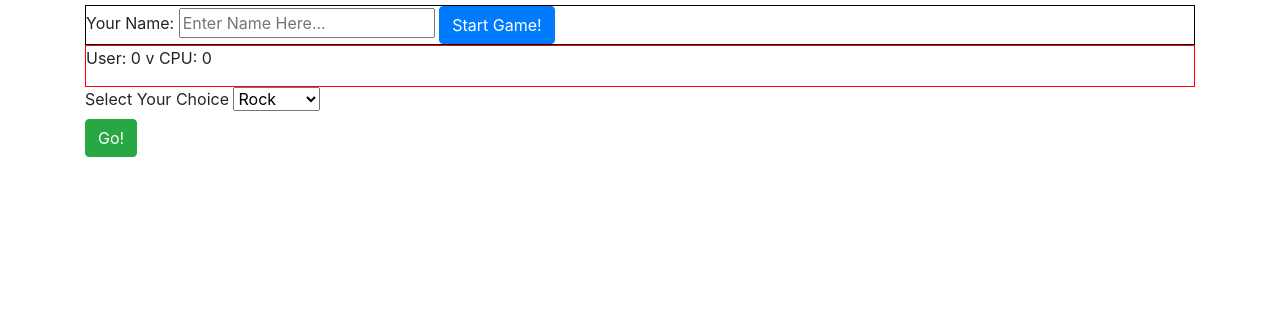
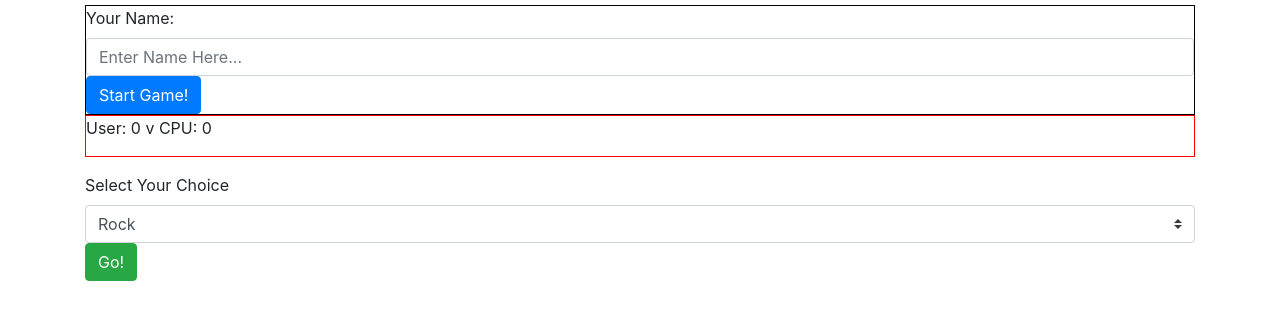
Before and after one commit to it3049c-fall22-henderson/rock-paper-scissors-jheasley02, a website: page index.html in a window 1280 px wide. Shown: the part 51-370 px from the top of the page. Drawn offline with nearby package versions, Linux system fonts and the light colour scheme.

Commit message:
adding to form group etc

```diff
--- a/index.html
+++ b/index.html
@@ -19,7 +19,7 @@
             <form id="name-form"></form>
                 <div>
                     <label for="username">Your Name:</label>
-                    <input type="text" name="username" id="username" placeholder="Enter Name Here..."></input>
+                    <input class="form-control" type="text" name="username" id="username" placeholder="Enter Name Here..."></input>
                 <button type="button" class="btn btn-primary" name="button" id="start-game-button">Start Game!</button>
                 </div>
         </div>
@@ -29,10 +29,10 @@
                 <p id="score">User: 0 v CPU: 0</p>
             </div>
         </div>
-            <form id="game-form"></form>
+            <form class="form-group" id="game-form"></form>
                 <div>
                     <label for="user-selection">Select Your Choice</label>
-                    <select name="user-selection" id="user-selection">
+                    <select class="custom-select" name="user-selection" id="user-selection">
                         <option value="rock">Rock</option>
                         <option value="paper">Paper</option>
                         <option value="scissors">Scissors</option>
```
